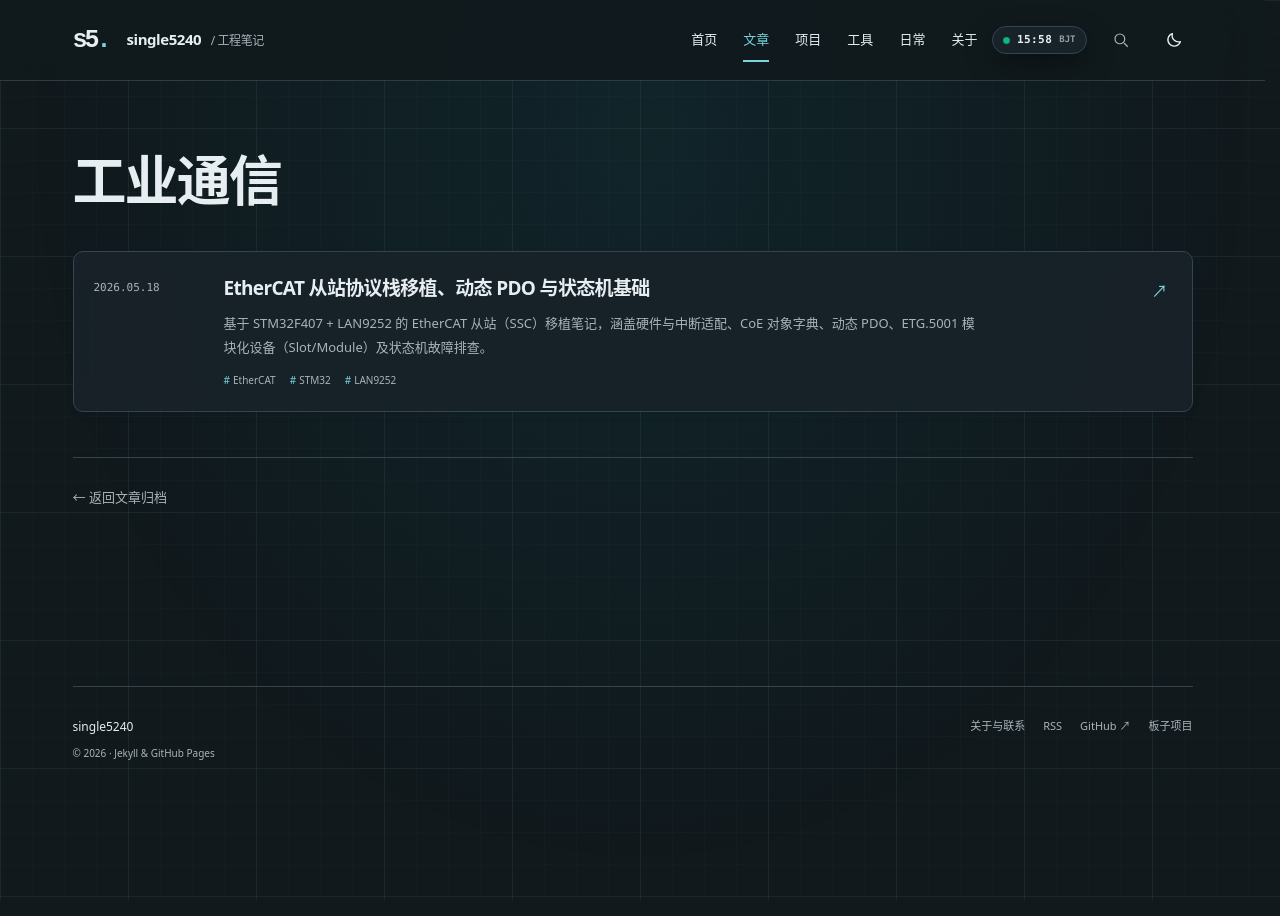
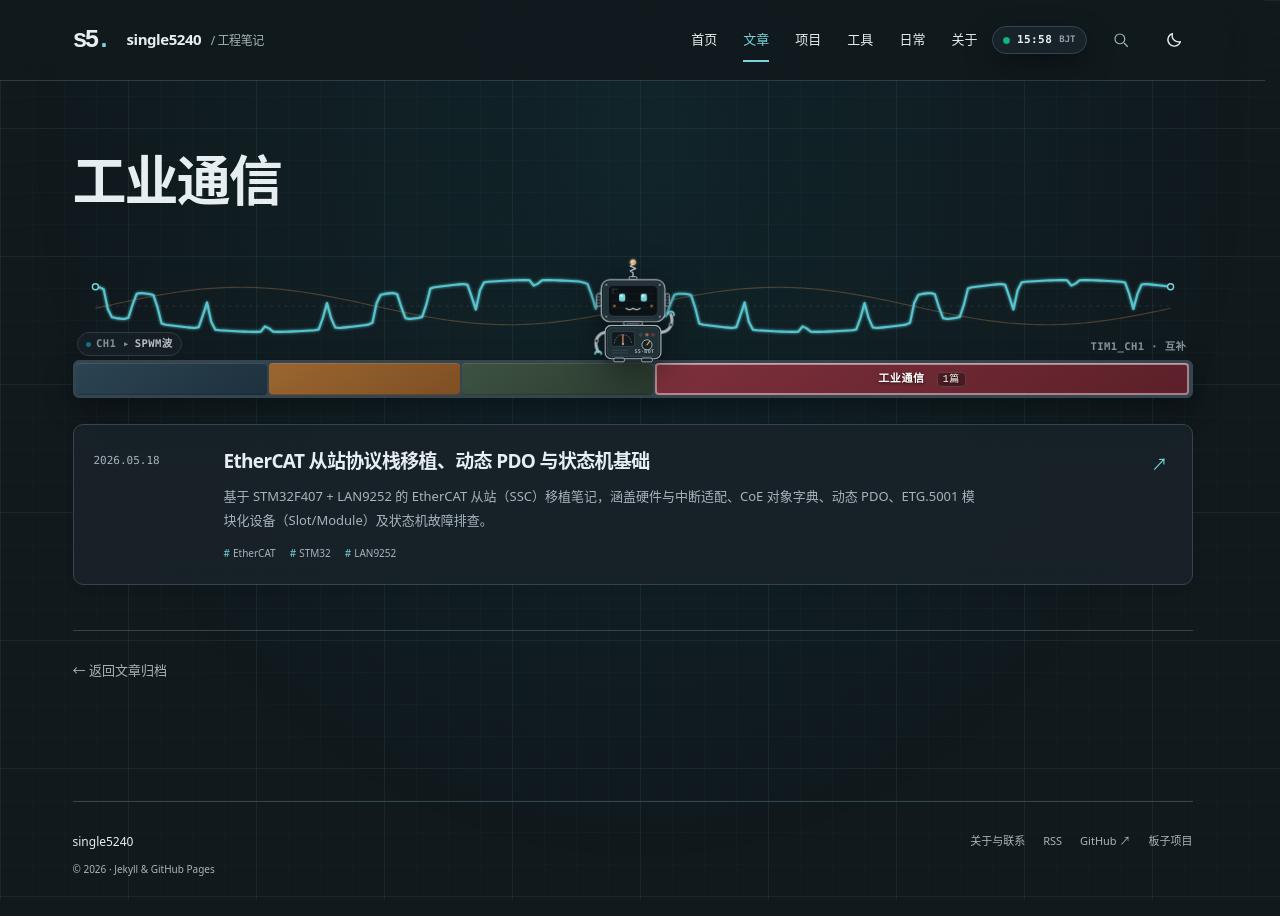
Before and after one commit to single5240/single5240.github.io, a Jekyll site: the page built from topics/industrial.html, in a window 1280 px wide. Built offline with Jekyll 4.4.1, drawn with Linux system fonts in a browser that asks for light colours.

Commit message:
为专题文章页（点击色块后）添加小机器人与专题切换色卡

```diff
--- a/_includes/theme-spectrum.html
+++ b/_includes/theme-spectrum.html
@@ -30,7 +30,7 @@
   <div class="theme-spectrum" id="themeSpectrum">
     {% for topic in site.data.topics %}
     <a href="{{ '/topics/' | append: topic.id | append: '.html' | relative_url }}"
-       class="spectrum-item"
+       class="spectrum-item{% if page.topic == topic.id %} is-active{% endif %}"
        style="--item-color-1: {{ topic.color | default: 'var(--accent)' }}; --item-color-2: {{ topic.color_end | default: 'var(--accent-dark)' }};"
        data-label="{{ topic.title }} · {{ topic.articles.size }}篇"
        aria-label="{{ topic.title }}专题，共 {{ topic.articles.size }} 篇笔记">
--- a/_layouts/topic.html
+++ b/_layouts/topic.html
@@ -3,5 +3,6 @@ layout: frame
 ---
 {% assign topic = site.data.topics | where: 'id', page.topic | first %}
 <header class="page-heading"><h1>{{ topic.title }}</h1></header>
+{% include theme-spectrum.html %}
 <h2 class="visually-hidden">专题文章</h2>{% assign posts = site.articles | sort: 'date' | reverse %}{% for post in posts %}{% if topic.articles contains post.slug %}{% include article-item.html article=post %}{% endif %}{% endfor %}
 {{ content }}<div class="end-note"><a href="{{ '/articles/index.html' | relative_url }}">← 返回文章归档</a></div>
--- a/assets/css/base.css
+++ b/assets/css/base.css
@@ -1099,11 +1099,16 @@ time {
 }
 
 .spectrum-item:hover,
-.spectrum-item:focus-visible {
+.spectrum-item:focus-visible,
+.spectrum-item.is-active {
   flex: 2.8;
   opacity: 1;
   z-index: 2;
   filter: brightness(1.08);
+}
+
+.spectrum-item.is-active {
+  box-shadow: inset 0 0 0 2px rgba(255, 255, 255, 0.4), inset 0 1px 0 rgba(255, 255, 255, 0.2);
 }
 
 .spectrum-tooltip {
@@ -1122,7 +1127,8 @@ time {
 }
 
 .spectrum-item:hover .spectrum-tooltip,
-.spectrum-item:focus-visible .spectrum-tooltip {
+.spectrum-item:focus-visible .spectrum-tooltip,
+.spectrum-item.is-active .spectrum-tooltip {
   opacity: 1;
   transform: translateY(0);
 }
```
